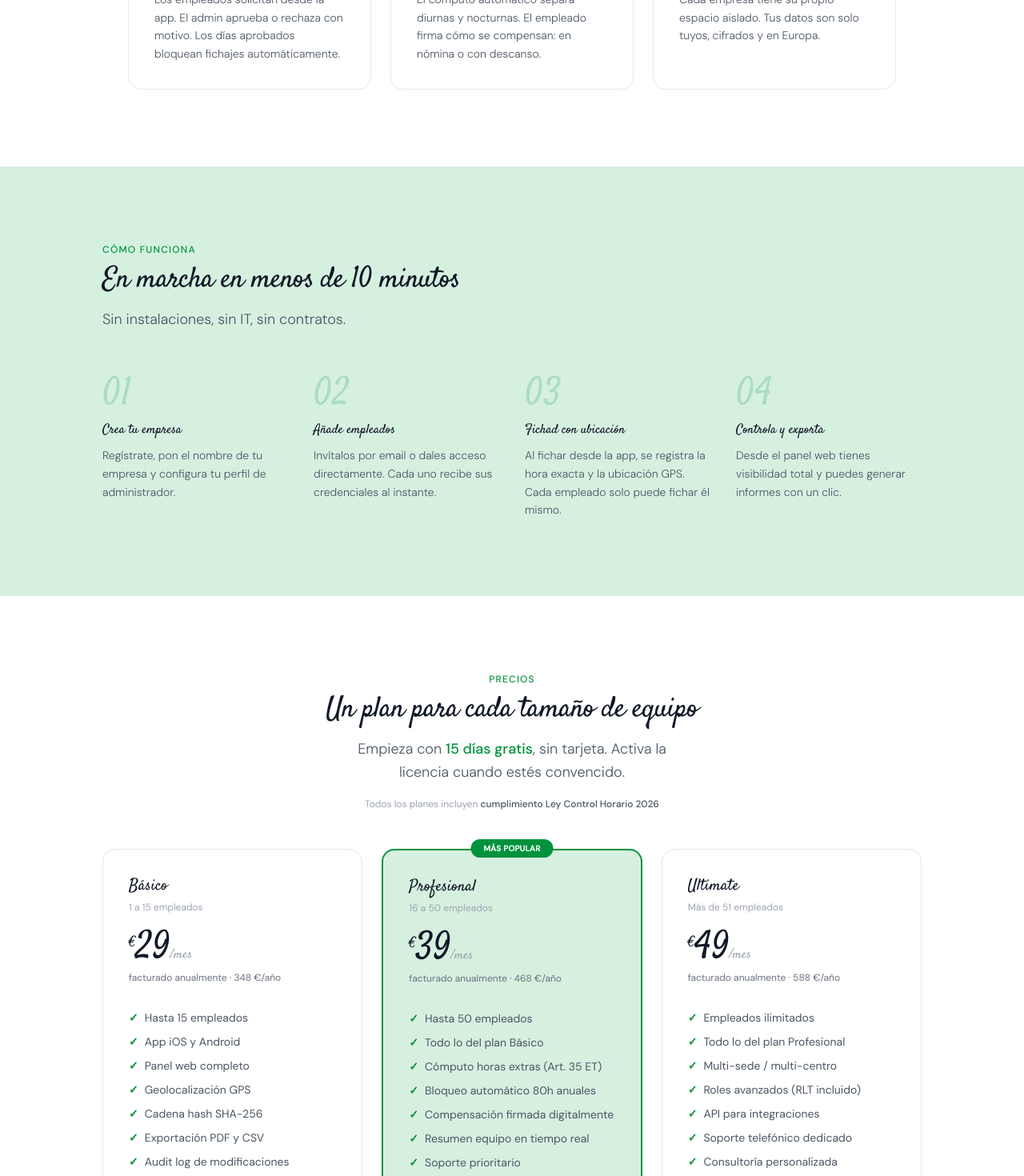
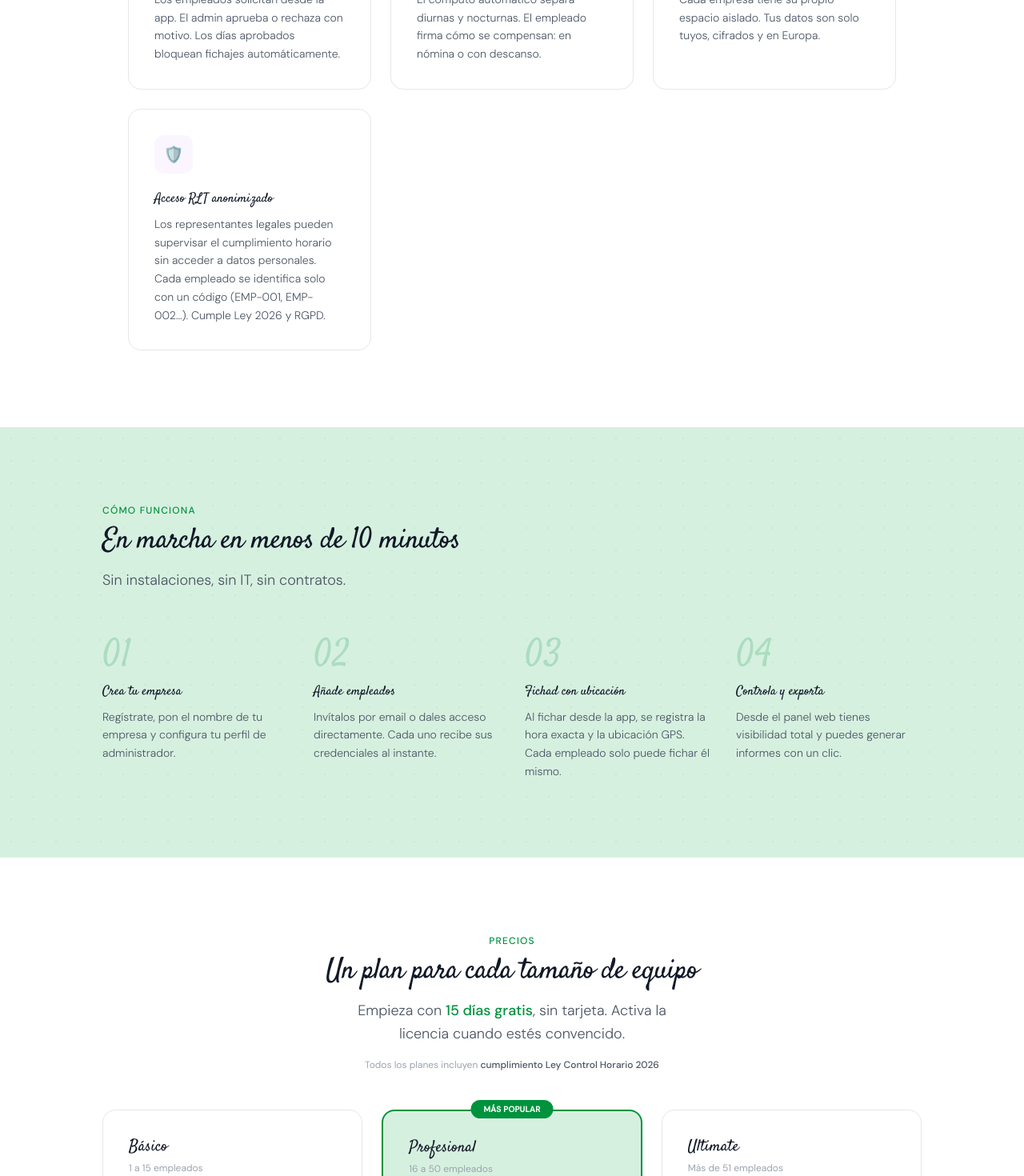
Before and after one commit to Ajmd81/fichajelaboral-landing, a React (Vite) app: page / in a window 1280 px wide. Shown: the part 2580-4050 px from the top of the page at 80% size. Built offline with nearby package versions, Linux system fonts and the light colour scheme; no server answers.

Commit message:
feat(landing): destacar rol RLT con acceso anonimizado en features, FAQ y pricing

```diff
--- a/src/pages/LandingPage.tsx
+++ b/src/pages/LandingPage.tsx
@@ -180,6 +180,7 @@ export function LandingPage() {
             { icon: '🏖️', color: 'bg-green-light', title: 'Vacaciones integradas',    desc: 'Los empleados solicitan desde la app. El admin aprueba o rechaza con motivo. Los días aprobados bloquean fichajes automáticamente.' },
             { icon: '💰', color: 'bg-blue-50',    title: 'Extras con firma digital',  desc: 'El cómputo automático separa diurnas y nocturnas. El empleado firma cómo se compensan: en nómina o con descanso.' },
             { icon: '🔒', color: 'bg-green-light', title: 'Multi-empresa seguro',    desc: 'Cada empresa tiene su propio espacio aislado. Tus datos son solo tuyos, cifrados y en Europa.' },
+            { icon: '🛡️', color: 'bg-purple-50',  title: 'Acceso RLT anonimizado',  desc: 'Los representantes legales pueden supervisar el cumplimiento horario sin acceder a datos personales. Cada empleado se identifica solo con un código (EMP-001, EMP-002…). Cumple Ley 2026 y RGPD.' },
           ].map(({ icon, color, title, desc }) => (
             <div key={title}
               className="border border-gray-200 rounded-2xl p-8 hover:border-green-primary
@@ -248,6 +249,7 @@ export function LandingPage() {
                 'Pausas y categorías',
                 'Gestión de vacaciones',
                 'Soporte por email',
+                'Rol RLT con vista anonimizada',
               ].map(f => (
                 <li key={f} className="flex items-start gap-2">
                   <span className="text-green-primary font-bold flex-shrink-0">✓</span>
@@ -315,7 +317,7 @@ export function LandingPage() {
                 'Empleados ilimitados',
                 'Todo lo del plan Profesional',
                 'Multi-sede / multi-centro',
-                'Roles avanzados (RLT incluido)',
+                'Roles avanzados (RLT con vista anonimizada)',
                 'API para integraciones',
                 'Soporte telefónico dedicado',
                 'Consultoría personalizada',
@@ -381,6 +383,7 @@ export function LandingPage() {
         <FaqItem q="¿Cómo elijo el plan adecuado?" a="Por número de empleados activos: hasta 15 el plan Básico (29€/mes), hasta 50 el Profesional (39€/mes), más de 51 el Ultimate (49€/mes). Si tu equipo crece, puedes cambiar de plan en cualquier momento sin perder datos." />
         <FaqItem q="¿El bloqueo automático de las 80h extras anuales es obligatorio?" a="Sí, lo exige el Art. 35.2 ET. Cuando un empleado alcanza las 80 horas extras anuales, FichajesLaborales bloquea automáticamente sus fichajes hasta el siguiente año natural, protegiendo a la empresa de sanciones laborales." />
         <FaqItem q="¿Puedo cancelar cuando quiera?" a="Sí. No hay permanencia ni contrato de fidelización. Puedes cancelar desde tu panel de cliente en cualquier momento." />
+        <FaqItem q="¿Pueden los representantes legales de los trabajadores acceder al sistema?" a="Sí. FichajesLaborales incluye un rol específico de Representante Legal de los Trabajadores (RLT) que cumple lo exigido por la Ley de Control Horario 2026: el representante accede a un panel anonimizado donde puede supervisar el cumplimiento laboral (horas trabajadas, extras, vacaciones, modificaciones de fichajes) sin ver nombres, DNI, teléfonos ni ubicaciones GPS exactas. Cada empleado aparece con un código único (EMP-001, EMP-002…) que permite rastrearlo en el tiempo sin identificarlo personalmente." />
       </section>
 
       {/* ── CTA FINAL ── */}
```
